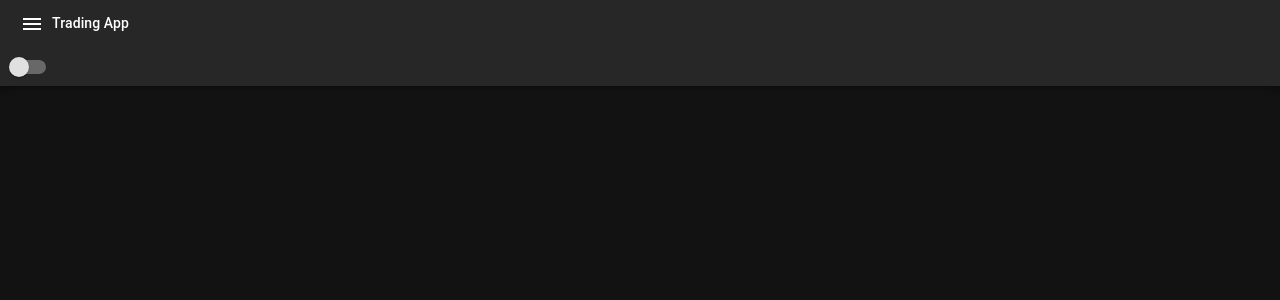
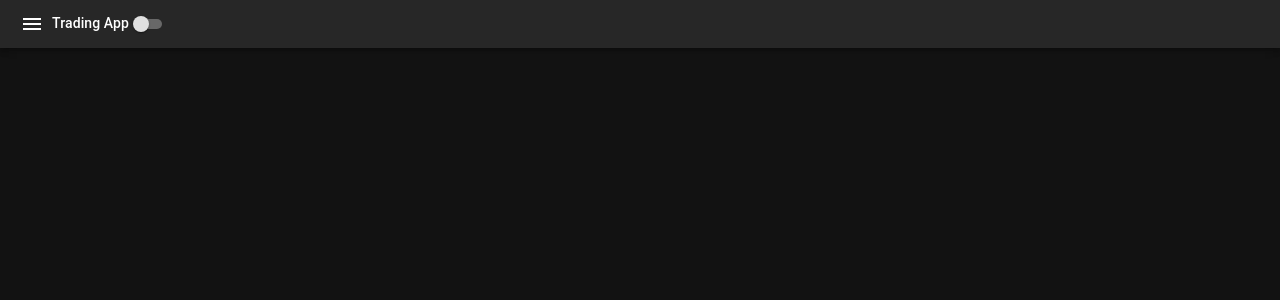
Before and after one commit to 4hmedhabib/eastafrica-logistics, a React (Create React App) app: page / in a window 1280 px wide. Shown: the top 300 px of the page. Built offline with nearby package versions, Linux system fonts and the light colour scheme.

Commit message:
finished the app bar component

```diff
--- a/src/App.tsx
+++ b/src/App.tsx
@@ -1,25 +1,32 @@
-import { FC, useState } from 'react';
-import { createTheme, ThemeProvider, CssBaseline } from "@mui/material"
+import { FC, useState, useCallback } from "react";
+import { createTheme, ThemeProvider, CssBaseline } from "@mui/material";
 
 // Components
-import {AppBar} from './components'
+import { AppBar } from "./components";
 
 const App: FC = (): JSX.Element => {
-  const [themeMode, setThemeMode] = useState<"light" | "dark">('dark');
+  const [themeMode, setThemeMode] = useState<"light" | "dark">("dark");
 
   const theme = createTheme({
     palette: {
-      mode: themeMode
+      mode: themeMode,
     },
     typography: {
-      fontSize: 14
-    }
+      fontSize: 14,
+    },
   });
 
-  return <ThemeProvider theme={theme}>
-    <CssBaseline />
-   <AppBar />
-  </ThemeProvider>
-}
+  const handleDrawerToggle = useCallback(() => {}, []);
+  const onThemeChange = useCallback(() => {}, []);
+  return (
+    <ThemeProvider theme={theme}>
+      <CssBaseline />
+      <AppBar
+        onThemeChange={onThemeChange}
+        handleDrawerToggle={handleDrawerToggle}
+      />
+    </ThemeProvider>
+  );
+};
 
 export default App;
--- a/src/components/AppBar/index.tsx
+++ b/src/components/AppBar/index.tsx
@@ -14,21 +14,25 @@ import {
 
 interface Props {
   handleDrawerToggle: () => void;
+  onThemeChange: () => void;
 }
 
-const AppBarComponent: FC<Props> = ({ handleDrawerToggle }): JSX.Element => {
+const AppBarComponent: FC<Props> = ({
+  handleDrawerToggle,
+  onThemeChange,
+}): JSX.Element => {
   return (
     <div>
-      <AppBar position="static" variant="elevation" fle>
+      <AppBar position="static" variant="elevation">
         <Toolbar variant="dense">
-          <IconButton color="inherit" edge="start">
+          <IconButton color="inherit" edge="start" onClick={handleDrawerToggle}>
             <Menu />
           </IconButton>
           <Typography variant="subtitle2" component="div">
             Trading App
           </Typography>
+          <ThemeSwitcher onClick={onThemeChange} size="small" />
         </Toolbar>
-        <ThemeSwitcher />
       </AppBar>
     </div>
   );
```
